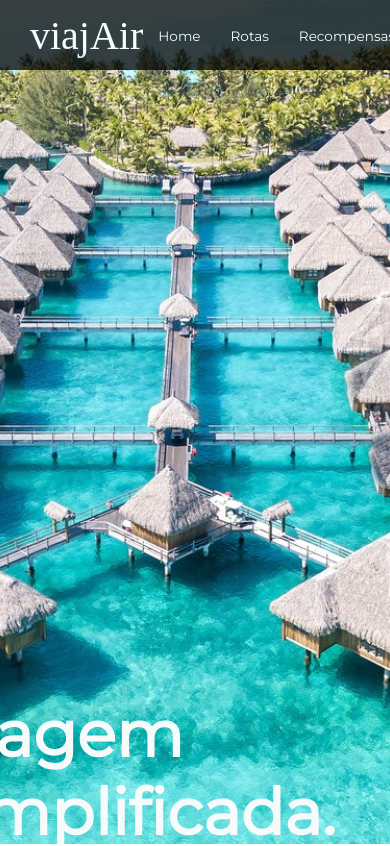
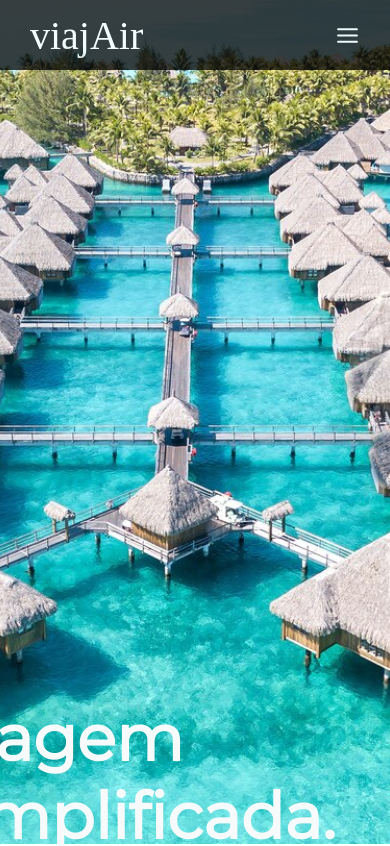
Before and after one commit to senaMarcus/onScroll-landingPage, a React (Create React App) app: page / in a window 390 px wide. Shown: the top 846 px of the page. Built offline with nearby package versions, Linux system fonts and the light colour scheme; a web font is replaced by a local one.

Commit message:
add: make responsive

```diff
--- a/src/components/Hero/styles.css
+++ b/src/components/Hero/styles.css
@@ -13,7 +13,7 @@
 
 .hero__title{
     position: absolute;
-    bottom: -5%;
+    bottom: -5.5%;
     right: 5%;
     color: #F6FAFA;
     font-size: 4rem;
--- a/src/components/Navbar/index.js
+++ b/src/components/Navbar/index.js
@@ -1,28 +1,44 @@
-import React from "react"
-
-import './styles.css'
-
-import { FiMenu, FiX } from 'react-icons/fi'
-
-// const navbarLinks = [{url: "/home", title: "Home" }]
+import React, { useState } from "react";
+import "./styles.css";
+import { FiMenu, FiX } from "react-icons/fi";
 
 const Navbar = ({ navbarLinks }) => {
+  // Determines if the "menu icon" was clicked or not. Note that this icon is only visible when the window width is small.
+  const [menuClicked, setMenuClicked] = useState(false);
+
+  const toggleMenuClick = () => {
+    setMenuClicked(!menuClicked);
+  };
+
   return (
     <nav className="navbar">
       <span className="navbar__logo">viajAir</span>
-        <ul className="navbar__list">
-            {navbarLinks.map((item) => {
-                return ( //o react sempre vai esperar uma CHAVE UNICA, nesse caso utilizaremos o titulo
-                    <li className="navbar__item" key={item.title}>
+      {menuClicked ? (
+        <FiX size={25} className={"navbar__menu"} onClick={toggleMenuClick} />
+      ) : (
+        <FiMenu
+          size={25}
+          className={"navbar__menu"}
+          onClick={toggleMenuClick}
+        />
+      )}
+      <ul
+        className={
+          menuClicked ? "navbar__list navbar__list--active" : "navbar__list"
+        }
+      >
+        {navbarLinks.map((item, index) => {
+          return (
+            <li className="navbar__item" key={index}>
               <a className="navbar__link" href={item.url}>
                 {item.title}
               </a>
             </li>
-                )
+          );
         })}
       </ul>
     </nav>
-    )
-}
+  );
+};
 
-export default Navbar
+export default Navbar;
--- a/src/components/Navbar/styles.css
+++ b/src/components/Navbar/styles.css
@@ -1,5 +1,5 @@
-.navbar{
-    position:sticky;
+.navbar {
+    position: sticky;
     top: 0px;
     height: 70px;
     background-color: black;
@@ -7,31 +7,39 @@
     display: flex;
     justify-content: space-between;
     align-items: center;
-    padding: 0 30px 0 30px;
+    padding: 0px 30px 0px 30px;
     margin-bottom: -70px;
     z-index: 5;
   }
 
-.navbar__logo{
-    color:white;
-    cursor:pointer;
+  .navbar__logo {
+    color: white;
     font-family: "MonteCarlo", cursive;
     font-size: 2.5rem;
   }
 
-.navbar__list{
-    display:flex;
+  /*
+    This is the container for all the navbar links ( <ul> )
+    */
+  .navbar__list {
+    display: flex;
     list-style: none;
   }
 
-.navbar__item{
+  /*
+    This is a single item ( <li> ) in the list
+    */
+  .navbar__item {
     white-space: nowrap;
   }
 
-.navbar__link{
+  /*
+    The anchor tag ( <a> ) for the navbar links
+    */
+  .navbar__link {
     font-size: 0.85rem;
     text-decoration: none;
-    color: white;
+    color: rgb(255, 255, 255);
     text-align: center;
     padding: 10px;
     margin: 0px 5px;
@@ -41,7 +49,62 @@
     transition: 250ms;
   }
 
-.navbar__link:hover{
+  .navbar__link:hover {
     border-color: white;
     transition: 250ms;
   }
+
+  .navbar__menu {
+    color: white;
+    display: none;
+    cursor: pointer;
+  }
+
+  @media screen and (max-width: 800px) {
+    .navbar__list {
+      display: flex;
+      flex-direction: column;
+      justify-content: space-evenly;
+      align-items: center;
+      top: 70px;
+      left: -100%;
+      width: 100%;
+      height: 300px;
+      position: absolute;
+      transition: all 0.5s ease;
+    }
+
+    .navbar__list--active {
+      left: 0;
+    }
+
+    .navbar__menu {
+      display: block;
+    }
+
+    .navbar__item {
+      width: 100%;
+      display: flex;
+      justify-content: center;
+      align-items: center;
+      border-radius: 0;
+      flex: 1;
+    }
+
+    .navbar__link {
+      display: flex;
+      height: 100%;
+      width: 100%;
+      justify-content: center;
+      align-items: center;
+      margin: 0px;
+      border-width: 0px;
+      background-color: black;
+      opacity: 0.75;
+    }
+
+    .navbar__link:hover {
+      border-width: 0px;
+      opacity: 0.9;
+    }
+  }
```
Lines whose indentation alone changed are shown as unchanged.
